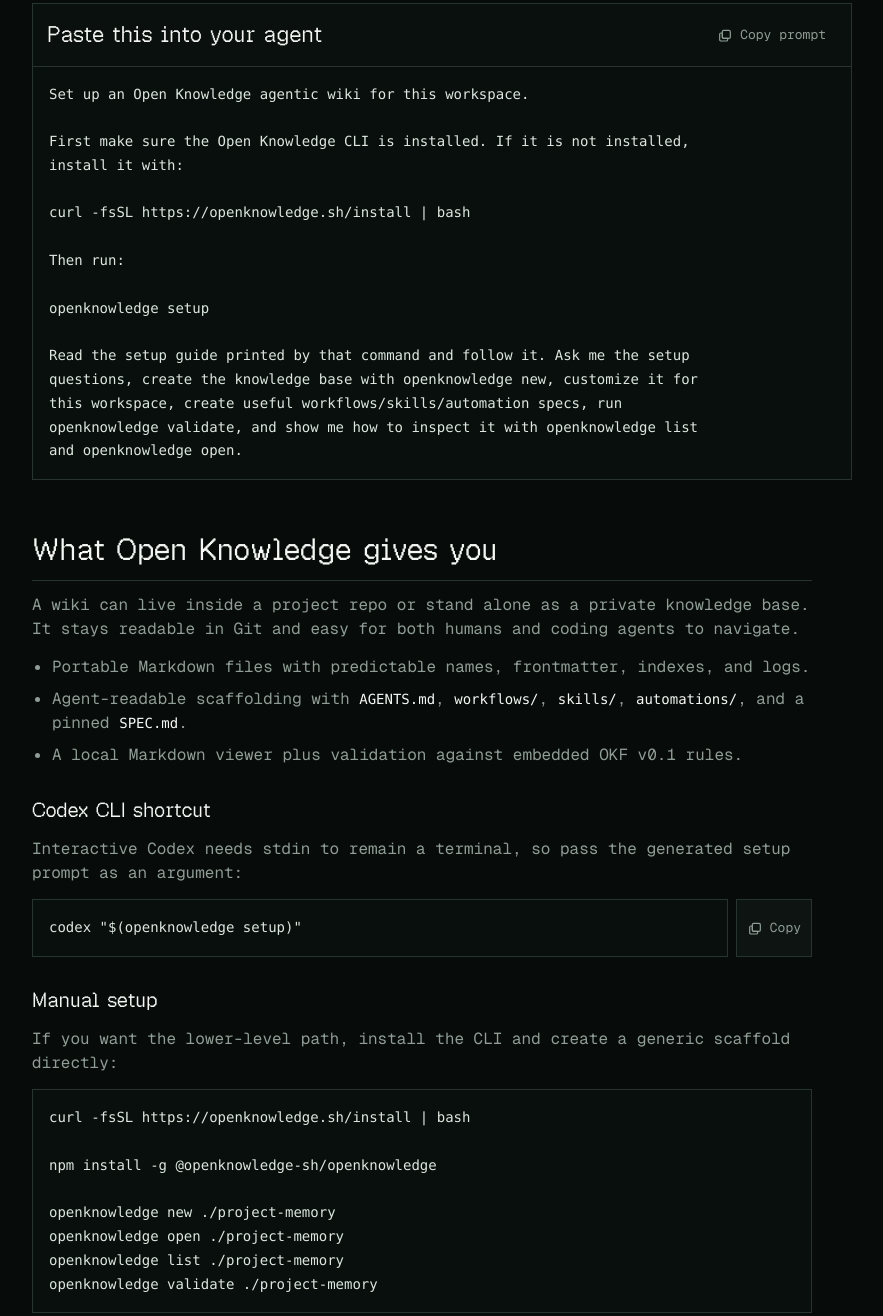
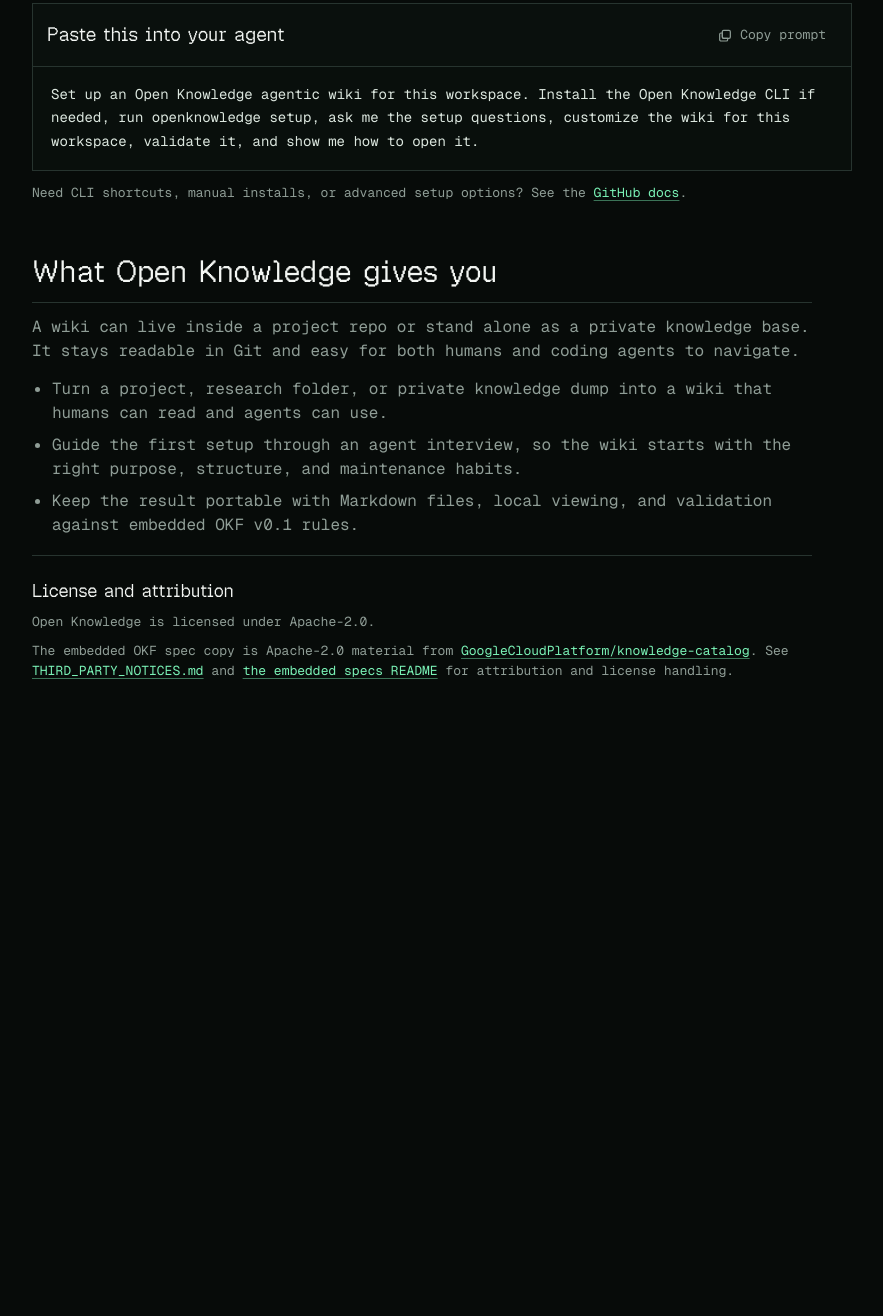
Before and after one commit to openknowledge-sh/openknowledge, a website: page packages/web/index.html in a window 1280 px wide. Shown: the part 356-1672 px from the top of the page, without its empty margins (88-971 px from the left). After the commit the page ends 1090 px from the top, so only its background shows below. Drawn offline with nearby package versions, Linux system fonts and the light colour scheme.

Commit message:
Simplify landing page setup section

```diff
--- a/packages/web/index.html
+++ b/packages/web/index.html
@@ -45,26 +45,16 @@
               <span>Copy prompt</span>
             </button>
           </div>
-          <pre class="prompt-block"><code id="setup-prompt">Set up an Open Knowledge agentic wiki for this workspace.
-
-First make sure the Open Knowledge CLI is installed. If it is not installed,
-install it with:
-
-curl -fsSL https://openknowledge.sh/install | bash
-
-Then run:
-
-openknowledge setup
-
-Read the setup guide printed by that command and follow it. Ask me the setup
-questions, create the knowledge base with openknowledge new, customize it for
-this workspace, create useful workflows/skills/automation specs, run
-openknowledge validate, and show me how to inspect it with openknowledge list
-and openknowledge open.</code></pre>
+          <p class="prompt-inline" id="setup-prompt">Set up an Open Knowledge agentic wiki for this workspace. Install the Open Knowledge CLI if needed, run openknowledge setup, ask me the setup questions, customize the wiki for this workspace, validate it, and show me how to open it.</p>
         </section>
+        <p class="setup-note">
+          Need CLI shortcuts, manual installs, or advanced setup options? See
+          the
+          <a href="https://github.com/openknowledge-sh/openknowledge#setup-entry-points" target="_blank" rel="noreferrer">GitHub docs</a>.
+        </p>
       </section>
 
-      <section class="readme" aria-label="Open Knowledge README preview">
+      <section class="readme" aria-label="Open Knowledge product overview">
         <article class="readme-body">
           <h2>What Open Knowledge gives you</h2>
           <p>
@@ -73,49 +63,9 @@
             and coding agents to navigate.
           </p>
           <ul class="feature-list">
-            <li>Portable Markdown files with predictable names, frontmatter, indexes, and logs.</li>
-            <li>Agent-readable scaffolding with <code>AGENTS.md</code>, <code>workflows/</code>, <code>skills/</code>, <code>automations/</code>, and a pinned <code>SPEC.md</code>.</li>
-            <li>A local Markdown viewer plus validation against embedded OKF v0.1 rules.</li>
-          </ul>
-
-          <h3>Codex CLI shortcut</h3>
-          <p>
-            Interactive Codex needs stdin to remain a terminal, so pass the
-            generated setup prompt as an argument:
-          </p>
-          <div class="code-with-copy">
-            <pre><code id="codex-command">codex "$(openknowledge setup)"</code></pre>
-            <button class="copy-command small-copy" type="button" data-copy-target="#codex-command" aria-label="Copy Codex command" title="Copy Codex command">
-              <svg aria-hidden="true" viewBox="0 0 24 24" focusable="false">
-                <path d="M8 7a2 2 0 0 1 2-2h8a2 2 0 0 1 2 2v8a2 2 0 0 1-2 2h-8a2 2 0 0 1-2-2V7Z"></path>
-                <path d="M4 11a2 2 0 0 1 2-2h2v6a2 2 0 0 0 2 2h6v2a2 2 0 0 1-2 2H6a2 2 0 0 1-2-2v-8Z"></path>
-              </svg>
-              <span>Copy</span>
-            </button>
-          </div>
-
-          <h3>Manual setup</h3>
-          <p>
-            If you want the lower-level path, install the CLI and create a
-            generic scaffold directly:
-          </p>
-          <pre><code>curl -fsSL https://openknowledge.sh/install | bash
-
-npm install -g @openknowledge-sh/openknowledge
-
-openknowledge new ./project-memory
-openknowledge open ./project-memory
-openknowledge list ./project-memory
-openknowledge validate ./project-memory</code></pre>
-
-          <h3>Commands</h3>
-          <ul class="command-list">
-            <li><code>setup</code> prints an agent prompt for creating and customizing a knowledge base.</li>
-            <li><code>new</code> scaffolds a local Open Knowledge bundle.</li>
-            <li><code>open</code> starts a local Markdown viewer for the bundle.</li>
-            <li><code>list</code> prints the bundle tree with inline validation issues.</li>
-            <li><code>validate</code> checks the bundle against the latest or selected spec.</li>
-            <li><code>spec</code> prints the embedded Open Knowledge Format spec.</li>
+            <li>Turn a project, research folder, or private knowledge dump into a wiki that humans can read and agents can use.</li>
+            <li>Guide the first setup through an agent interview, so the wiki starts with the right purpose, structure, and maintenance habits.</li>
+            <li>Keep the result portable with Markdown files, local viewing, and validation against embedded OKF v0.1 rules.</li>
           </ul>
         </article>
       </section>
--- a/packages/web/styles.css
+++ b/packages/web/styles.css
@@ -148,30 +148,8 @@
 .terminal-header h2 {
   margin: 0;
   color: var(--ink);
-  font-size: 22px;
+  font-size: 19px;
   line-height: 1.15;
-}
-
-.tabs {
-  display: flex;
-  gap: 2px;
-  min-width: 0;
-}
-
-.tab {
-  min-width: 72px;
-  height: 34px;
-  border: 0;
-  background: transparent;
-  color: var(--muted);
-  font: inherit;
-  font-size: 14px;
-  cursor: pointer;
-}
-
-.tab.active {
-  background: var(--accent-soft);
-  color: var(--accent);
 }
 
 .copy-command {
@@ -206,38 +184,24 @@
   stroke-width: 1.8;
 }
 
-.command-line {
-  display: flex;
-  gap: 10px;
-  max-width: 100%;
-  padding: 18px;
-  overflow-x: auto;
-}
-
-.command-line span {
-  color: var(--accent);
-  font-family: ui-monospace, SFMono-Regular, Menlo, Monaco, Consolas, "Liberation Mono", monospace;
-}
-
 code {
   color: var(--ink);
   font-family: ui-monospace, SFMono-Regular, Menlo, Monaco, Consolas, "Liberation Mono", monospace;
   font-size: 14px;
 }
 
-.command-line code,
 li code {
   white-space: nowrap;
 }
 
-.prompt-block {
-  border: 0;
+.prompt-inline {
+  margin: 0;
+  padding: 16px 18px;
   background: #090f0c;
-}
-
-.prompt-block code {
-  overflow-wrap: break-word;
-  white-space: pre-wrap;
+  color: #dce7df;
+  font-size: 14px;
+  line-height: 1.7;
+  overflow-wrap: anywhere;
 }
 
 .readme {
@@ -276,44 +240,19 @@
   margin-top: 8px;
 }
 
+.setup-note {
+  max-width: 820px;
+  margin: 12px 0 0;
+  color: var(--muted);
+  font-size: 13px;
+}
+
 .readme-body a,
+.setup-note a,
 .site-footer a {
   color: var(--accent);
   text-decoration-color: rgba(122, 242, 182, 0.45);
   text-underline-offset: 3px;
-}
-
-pre {
-  margin: 0;
-  padding: 16px;
-  border: 1px solid var(--line);
-  background: #090f0c;
-  overflow-x: auto;
-}
-
-pre code {
-  color: #dce7df;
-  line-height: 1.7;
-  white-space: pre;
-}
-
-.code-with-copy {
-  display: grid;
-  grid-template-columns: minmax(0, 1fr) auto;
-  gap: 8px;
-  align-items: stretch;
-  margin-bottom: 16px;
-}
-
-.code-with-copy pre {
-  min-width: 0;
-}
-
-.small-copy {
-  min-width: 42px;
-  height: auto;
-  border-color: var(--line);
-  background: var(--panel);
 }
 
 .site-footer {
@@ -357,28 +296,11 @@
     align-items: flex-start;
   }
 
-  .tabs {
-    flex: 1 0 auto;
-  }
-
   .copy-command span {
     display: none;
-  }
-
-  .small-copy {
-    width: 100%;
-    height: 34px;
-  }
-
-  .small-copy span {
-    display: inline;
   }
 
   .readme {
     margin-top: 36px;
   }
-
-  .code-with-copy {
-    grid-template-columns: 1fr;
-  }
 }
```
